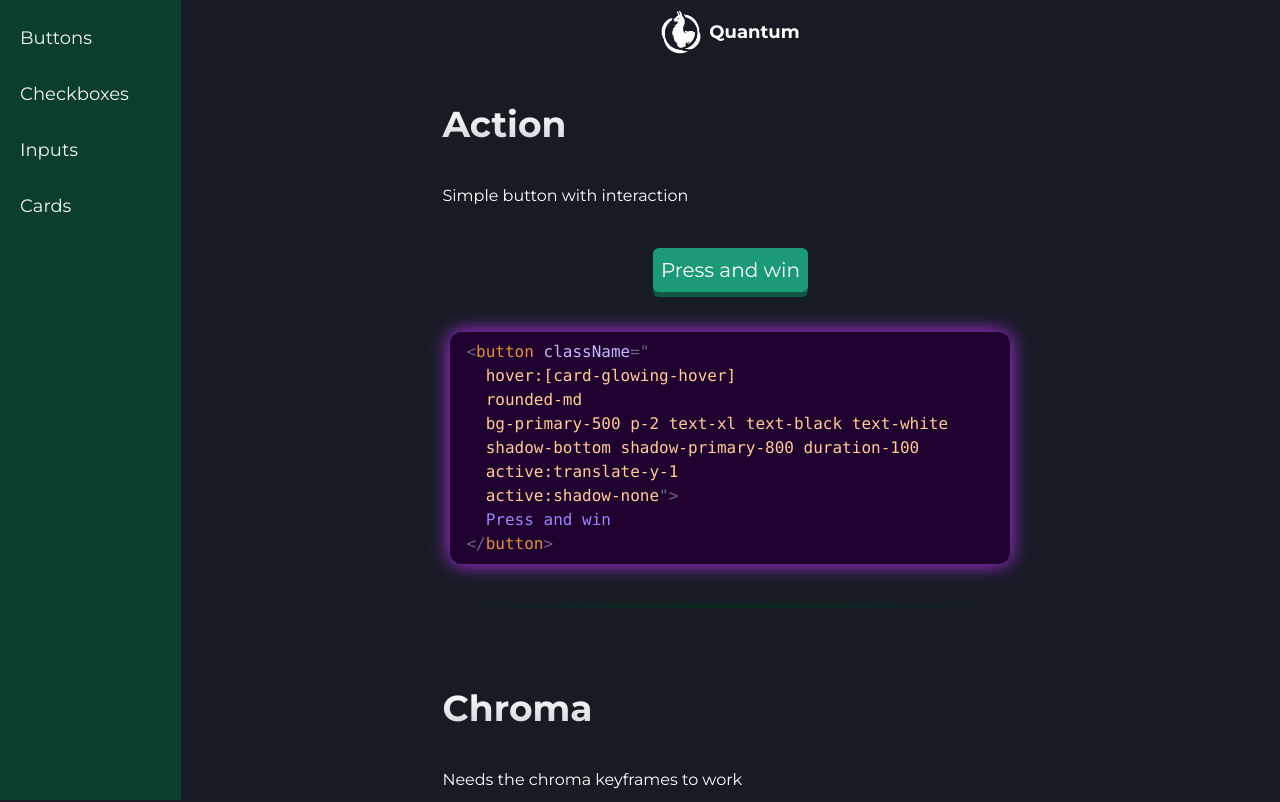
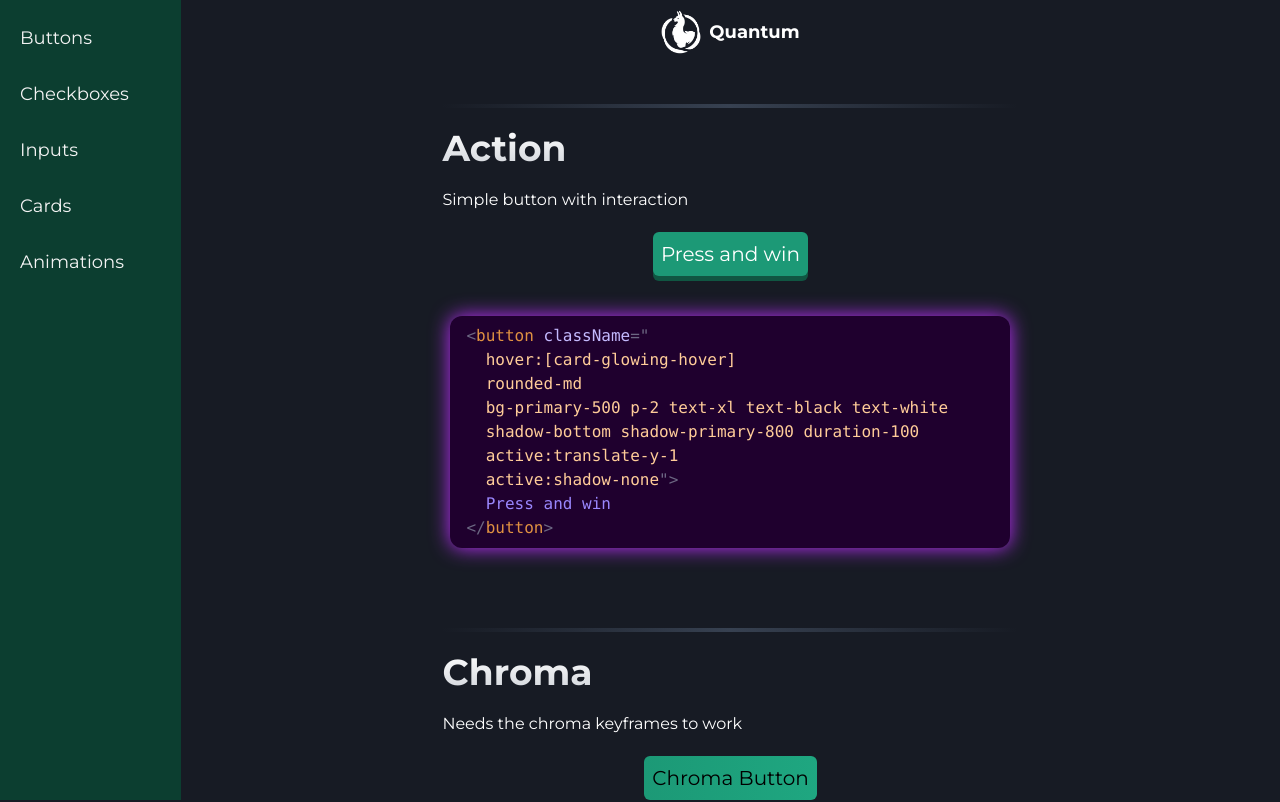
Before and after one commit to pa-ku/quantum_ui, a React (Vite) app: page /buttons in a window 1280 px wide. Shown: the top 802 px of the page. Built offline with nearby package versions, Linux system fonts and the light colour scheme.

Commit message:
changed component separator color added animations section

```diff
--- a/src/components/ComponentTemplate.jsx
+++ b/src/components/ComponentTemplate.jsx
@@ -1,16 +1,16 @@
 export default function ComponentTemplate({ children, title, text }) {
   return (
     <>
-      <section className="relative flex h-full items-center justify-center px-2 xl:w-full">
-        <div className="flex flex-col gap-10 xl:w-[36em]">
-          <div className="flex w-full w-max gap-2">
+      <section className="relative flex h-full items-start justify-center px-2 xl:w-full">
+        <div className="flex flex-col gap-5 xl:w-[36em]">
+          <span className="h-1 w-full bg-gradient-to-r from-background via-gray-700 to-background"></span>
+          <div className="flex w-full w-max">
             <h2 className="title">{title}</h2>
           </div>
           {text && <p>{text}</p>}
           <div className="flex w-full flex-col items-center justify-center gap-10">
             {children}
           </div>
-          <span className="h-1 w-full bg-red-200 bg-gradient-to-r from-background via-primary-950 to-background"></span>
         </div>
       </section>
     </>
--- a/src/components/SideBar.jsx
+++ b/src/components/SideBar.jsx
@@ -8,21 +8,17 @@ export default function SideBar({ sideBar }) {
         className={`${sideBar && "left-0"} items-star fixed -left-full top-20 z-50 flex h-svh w-52 flex-col gap-5 rounded-tr-lg bg-primary-900 px-2 py-5 text-lg text-white opacity-95 duration-300 md:sticky md:top-0 md:flex md:rounded-none`}
       >
         <LinkComponent to={"/buttons"}>Buttons</LinkComponent>
-
         <LinkComponent to={"/checkboxes"}>Checkboxes</LinkComponent>
-
         <LinkComponent to={"/inputs"}>Inputs</LinkComponent>
         {/*  <LinkComponent to={"/forms"}>Forms</LinkComponent> */}
         <LinkComponent to={"/cards"}>Cards</LinkComponent>
-        {/*      <LinkComponent to={"/animations"}>Animations</LinkComponent> */}
+        <LinkComponent to={"/animations"}>Animations</LinkComponent>
       </aside>
     </>
   );
 }
 
 function LinkComponent({ to, children }) {
-  const [checked, setChecked] = useState(false);
-
   const navigate = useNavigate();
 
   const handleLinkClick = () => {
@@ -34,7 +30,6 @@ function LinkComponent({ to, children }) {
     <>
       <div className="relative flex">
         <p className="pointer-events-none z-10 px-3 py-1">{children}</p>
-
         <input
           className="absolute h-full w-full cursor-pointer appearance-none rounded-xl opacity-100 outline-1 outline-primary-800 duration-150 checked:bg-primary-800 checked:outline hover:outline"
           name="sidebar"
--- /dev/null
+++ b/src/components/animations/Opacity_anim.jsx
@@ -0,0 +1,6 @@
+export default function Opacity_anim(){
+    return(
+    <>
+
+    </>
+)}
--- a/src/pages/Animations.jsx
+++ b/src/pages/Animations.jsx
@@ -1,5 +1,7 @@
 import React from "react";
 import Chroma_anim from "../components/animations/Chroma_anim";
+import Opacity_anim from "../components/animations/Opacity_anim";
+import ComponentTemplate from "../components/ComponentTemplate";
 
 export default function Animations() {
   return (
@@ -8,6 +10,9 @@ export default function Animations() {
         <h2>Animations</h2>
         <Chroma_anim />
       </div>
+      <ComponentTemplate>
+        <Opacity_anim />
+      </ComponentTemplate>
     </>
   );
 }
```
